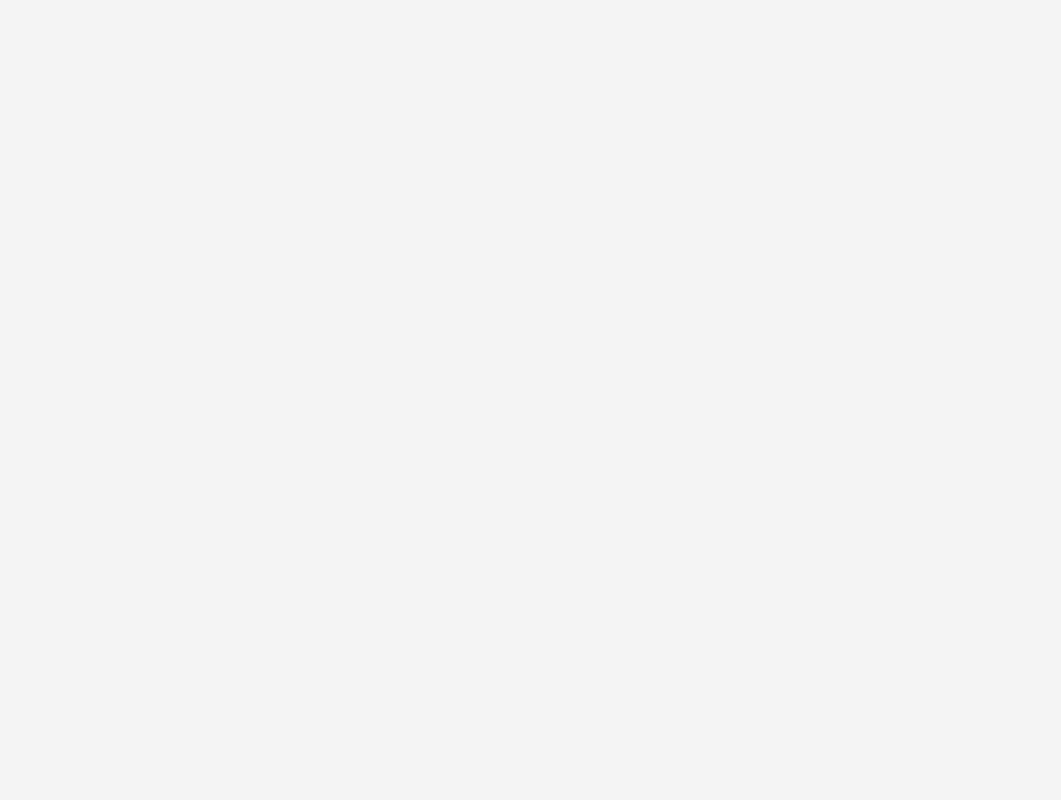
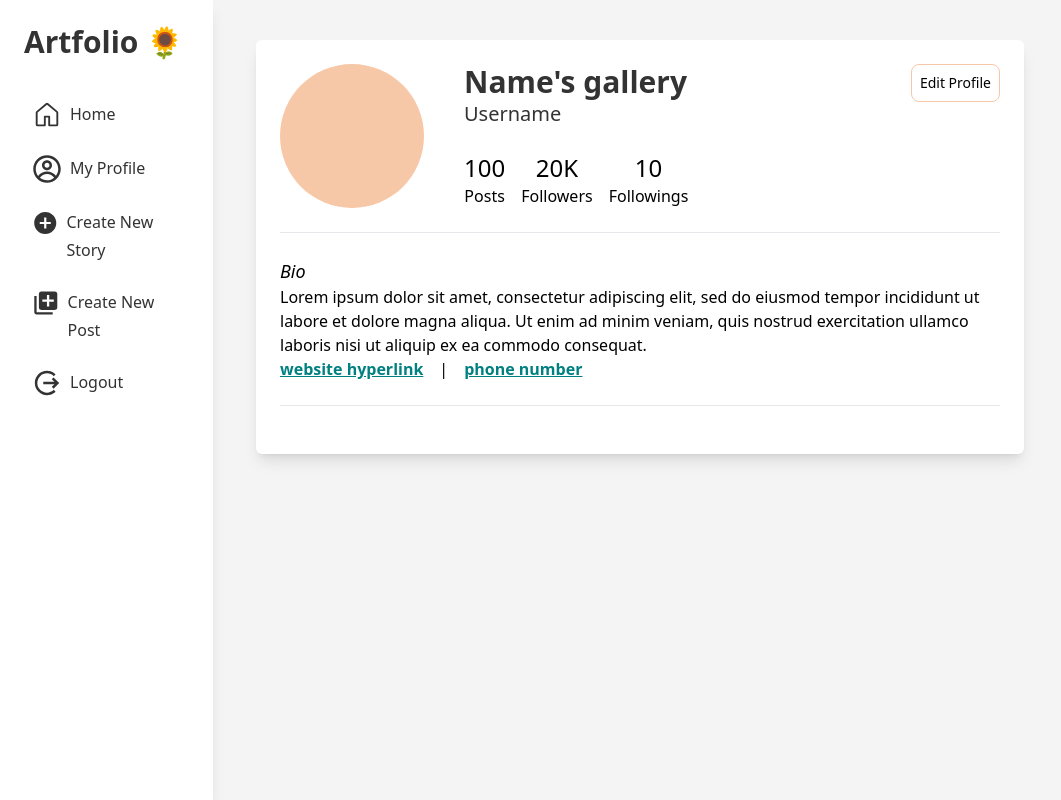
Before and after one commit to indialifah/artfolio-dbb-finalproject, a React (Vite) app: page /myprofile in a window 1280 px wide. Before the commit this address had no page. Shown: the whole page, without its empty margins (0-1061 px from the left). Built offline with nearby package versions, Linux system fonts and the light colour scheme.

Commit message:
add My Profile page

```diff
--- a/src/App.jsx
+++ b/src/App.jsx
@@ -3,6 +3,7 @@ import Login from './pages/Login'
 import Register from './pages/Register'
 import Home from './pages/Home';
 import UserProfile from './pages/UserProfile';
+import MyProfile from './pages/MyProfile';
 
 
 function App() {
@@ -16,6 +17,7 @@ function App() {
         <Route path='/register' element={<Register />} />
         <Route path='/' element={<Home />}/>
         <Route path='/userprofile' element={<UserProfile/>} />
+        <Route path='/myprofile' element={<MyProfile/>} />
       </Routes>
     </Router>
   )
--- /dev/null
+++ b/src/pages/MyProfile.jsx
@@ -0,0 +1,69 @@
+import React from 'react'
+import Sidebar from '../components/Sidebar'
+
+const MyProfile = () => {
+  return (
+    <div>
+        <Sidebar />
+
+        {/* Container */}
+        <div className='mt-10 w-[60%] mx-auto'>
+            <div className='bg-white shadow-lg rounded-md p-6 my-4'>
+                {/* User Profile */}
+                <div className='flex justify-between'>
+                  <div className='flex gap-10'>
+                      <div className='w-36 h-36 bg-peach rounded-full'></div>
+                      <div  className='flex flex-col gap-6'>
+                        <div>
+                          <p className='text-3xl font-bold text-black'>Name's gallery</p>
+                          <p className='text-xl text-black'>Username</p>
+                        </div>
+                        <div className='flex gap-4'>
+                          <div className='text-center'>
+                            <p className='text-2xl font-light'>100</p>
+                            <p>Posts</p>
+                          </div>
+                          <div className='text-center'>
+                            <p className='text-2xl font-light'>20K</p>
+                            <p>Followers</p>
+                          </div>
+                          <div className='text-center'>
+                            <p className='text-2xl font-light'>10</p>
+                            <p>Followings</p>
+                          </div>
+                        </div>
+                      </div>
+                  </div>
+                  <div>
+                    <p className='leading-9 px-2 text-sm border-[1px] border-solid border-peach hover:bg-sand rounded-lg cursor-pointer'>Edit Profile</p>
+                  </div>
+                </div>
+
+                <hr className='my-6'/>
+                {/* User Bio */}
+                <div>
+                  {/* Bio */}
+                  <div>
+                    <p className='text-lg font-medium italic'>Bio</p>
+                    <p className='text-md'>
+                      Lorem ipsum dolor sit amet, consectetur adipiscing elit, sed do eiusmod tempor incididunt ut labore et dolore magna aliqua. Ut enim ad minim veniam, quis nostrud exercitation ullamco laboris nisi ut aliquip ex ea commodo consequat.
+                    </p>
+                  </div>
+                  {/* Contacts: web, phoneNum */}
+                  <div className='flex gap-4'>
+                    <a href="" className='underline font-semibold text-teal'>website hyperlink</a>
+                    <p>|</p>
+                    <a href='' className='underline font-semibold text-teal'>phone number</a>
+                  </div>
+                </div>
+
+                <hr className='my-6'/>
+
+                {/* User Gallery */}
+            </div>
+        </div>
+    </div>
+  )
+}
+
+export default MyProfile
```
